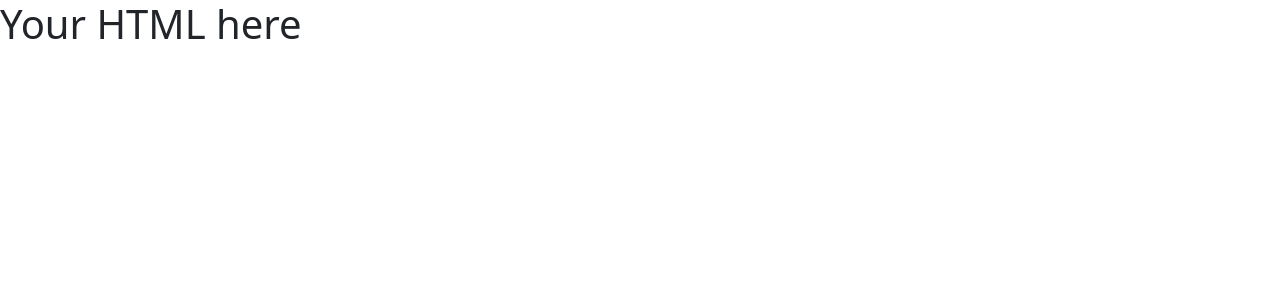
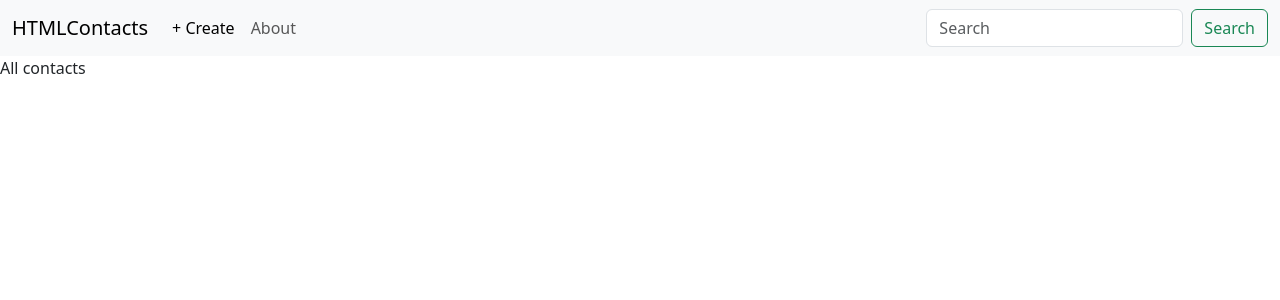
Before and after one commit to regular-developer228/HTMLContacts, a Django app: page / in a window 1280 px wide. Shown: the top 300 px of the page. Run offline with Django 5.2, Linux system fonts and the light colour scheme.

Commit message:
modified

```diff
--- a/app/views.py
+++ b/app/views.py
@@ -1,4 +1,10 @@
 from django.shortcuts import render
 
 def home(request):
-    return render(request, "base.html")
+    return render(request, "list.html")
+
+def add(request):
+    return render(request, "create.html")
+
+def abt(request):
+    return render(request, "about.html")
--- a/project/urls.py
+++ b/project/urls.py
@@ -17,8 +17,12 @@ Including another URLconf
 from django.contrib import admin
 from django.urls import path
 from app.views import home
+from app.views import add
+from app.views import abt
 
 urlpatterns = [
     path('admin/', admin.site.urls),
-    path('', home, name='home')
+    path('', home, name='home'),
+    path('add/', add, name='addcnct'),
+    path('about/', abt, name='aboutpg')
 ]
--- a/static/css/styles.css
+++ /dev/null
@@ -1 +0,0 @@
-{* Your CSS goes here *}
--- a/templates/base.html
+++ b/templates/base.html
@@ -3,12 +3,41 @@
 <html lang="en">
 <head>
     <meta charset="UTF-8">
-    <title>Title</title>
+    <title>
+        {% block title %}
+        HTMLContacts
+        {% endblock %}
+    </title>
     <link rel="stylesheet" href="{% static 'css/styles.css' %}">
     <link href="https://cdn.jsdelivr.net/npm/bootstrap@5.3.8/dist/css/bootstrap.min.css" rel="stylesheet" integrity="sha384-sRIl4kxILFvY47J16cr9ZwB07vP4J8+LH7qKQnuqkuIAvNWLzeN8tE5YBujZqJLB" crossorigin="anonymous">
 </head>
 <body>
-    <h1>Your HTML here</h1>
+    <nav class="navbar navbar-expand-lg bg-body-tertiary">
+      <div class="container-fluid">
+        <a class="navbar-brand" href="{% url 'home' %}">HTMLContacts</a>
+        <button class="navbar-toggler" type="button" data-bs-toggle="collapse" data-bs-target="#navbarSupportedContent" aria-controls="navbarSupportedContent" aria-expanded="false" aria-label="Toggle navigation">
+          <span class="navbar-toggler-icon"></span>
+        </button>
+        <div class="collapse navbar-collapse" id="navbarSupportedContent">
+          <ul class="navbar-nav me-auto mb-2 mb-lg-0">
+            <li class="nav-item">
+              <a class="nav-link active" aria-current="page" href="{% url 'addcnct' %}">+ Create</a>
+            </li>
+              <li class="nav-item">
+              <a class="nav-link" href="{% url 'aboutpg' %}">About</a>
+              </li>
+          </ul>
+          <form class="d-flex" role="search">
+            <input class="form-control me-2" type="search" placeholder="Search" aria-label="Search"/>
+            <button class="btn btn-outline-success" type="submit">Search</button>
+          </form>
+        </div>
+      </div>
+    </nav>
+
+    {% block content %}
+    {% endblock %}
+
     <script src="{% static 'js/script.js' %}"></script>
 </body>
 </html>
--- /dev/null
+++ b/templates/list.html
@@ -0,0 +1,7 @@
+{% extends 'base.html' %}
+
+{% block title %}HTMLContacts{% endblock %}
+
+{% block content %}
+All contacts
+{% endblock %}
```
Also changed, not shown: templates/create.html (added, +7 -0 lines), templates/about.html (added).
